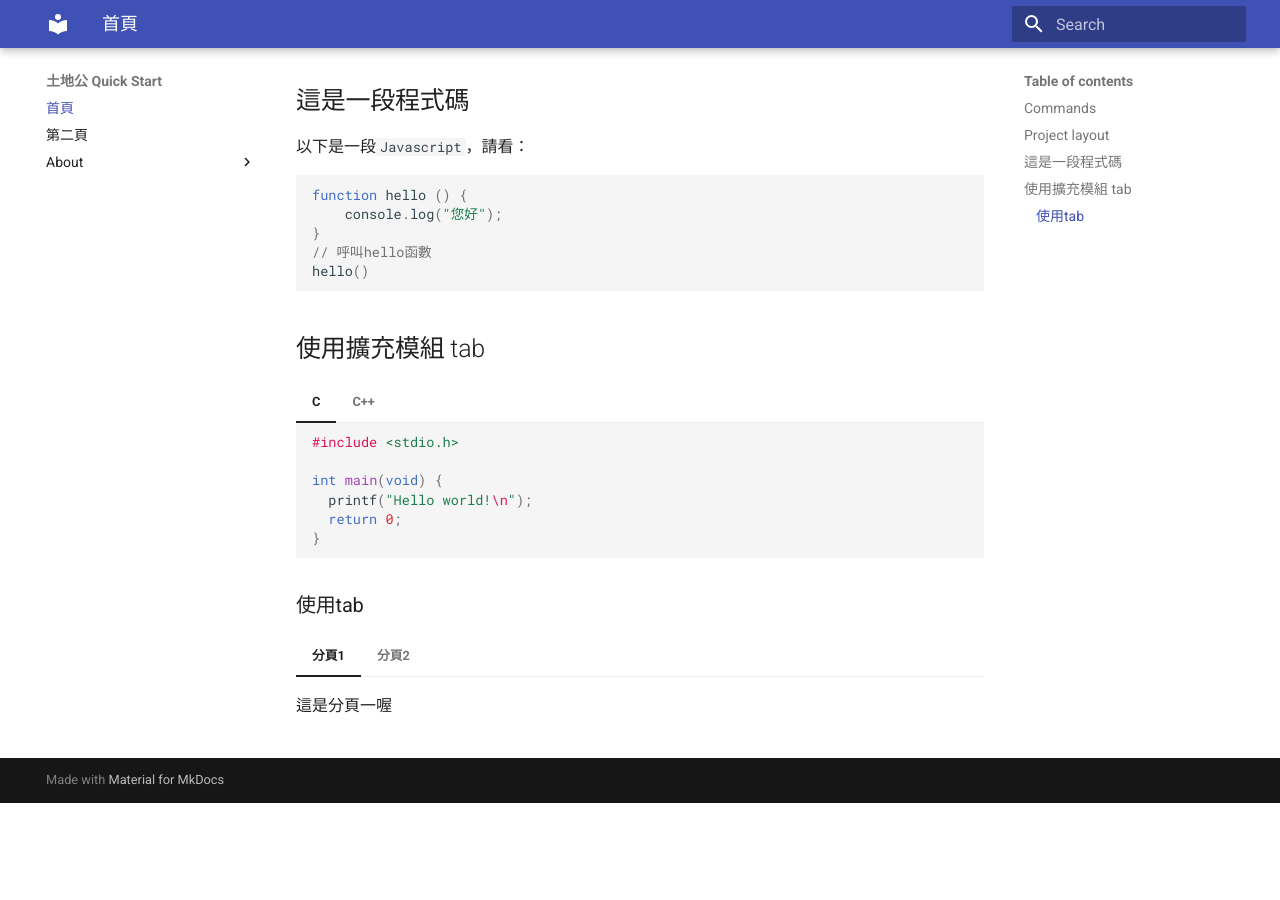
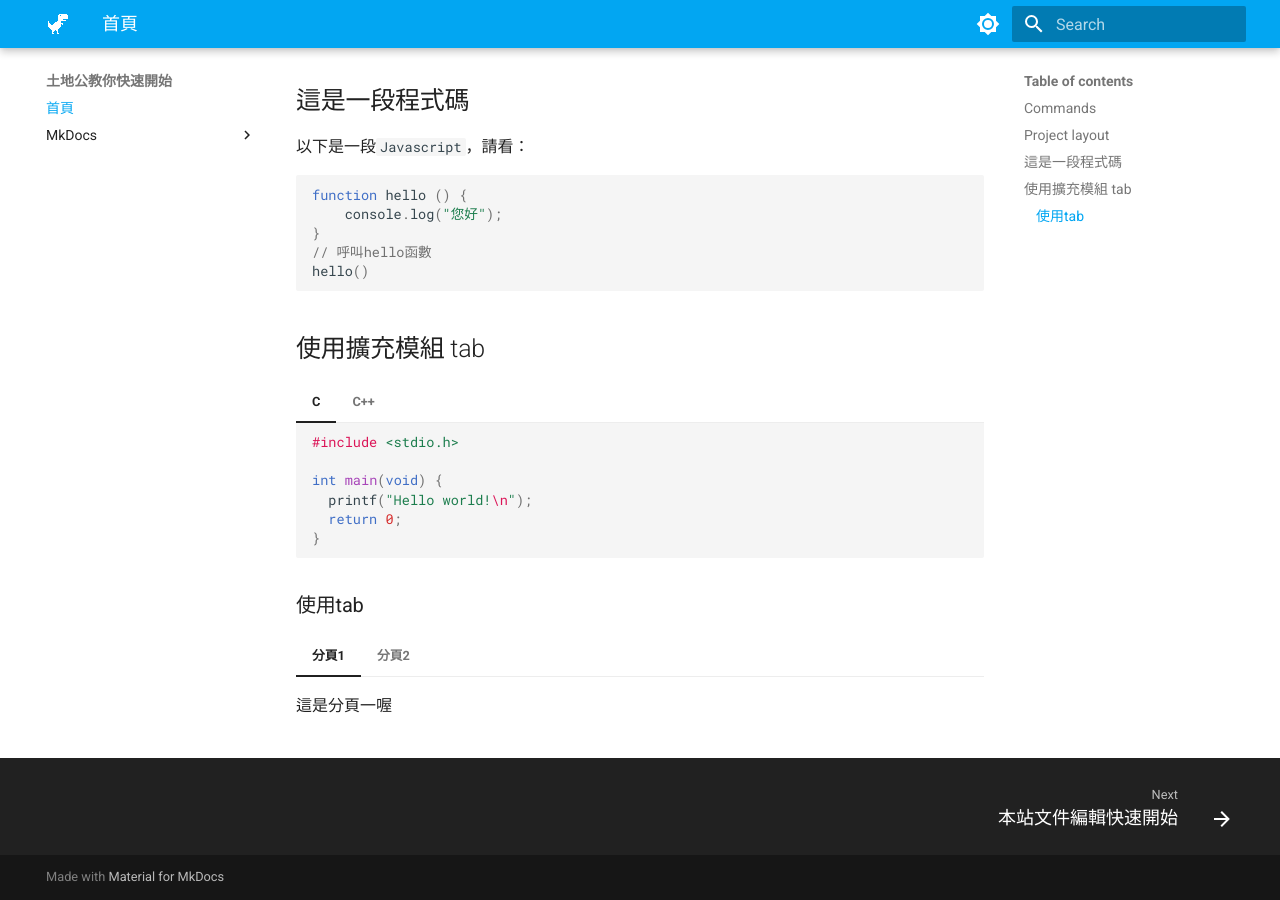
Before and after one commit to yicongkuo/rtd-2dgong, an MkDocs documentation site: the page built from docs/index.md, in a window 1280 px wide and 900 px high, scrolled down 568 px. Built offline with MkDocs 1.6.1 and Material for MkDocs 9.7.7, drawn with Linux system fonts in a browser that asks for light colours; before the commit the page ends 1371 px from its top, so only the background shows below that.

```diff
--- /dev/null
+++ b/docs/mkdocs/index.md
@@ -0,0 +1,6 @@
+# 本站文件編輯快速開始
+
+## Hostem clamor operitur
+
+???+ note "小訣竅"
+    這是一個小訣竅
--- a/mkdocs.yml
+++ b/mkdocs.yml
@@ -1,14 +1,45 @@
-site_name: 土地公 Quick Start
+site_name: 土地公教你快速開始
 
+## 網站分頁
 nav:
   - 首頁: index.md
-  - 第二頁: about.md
-  - About:
-    - Abc: about.md
+  - MkDocs:
+    - mkdocs/index.md
+    - Page 1: mkdocs/abc.md
 
-theme: material
+theme:
+  name: material
+  icon:
+    logo: material/google-downasaur
+  palette:
+    # Palette toggle for light mode
+    - media: "(prefers-color-scheme: light)"
+      scheme: default
+      primary: light blue # 佈景主題主色
+      accent: blue
+      toggle:
+        icon: material/brightness-7
+        name: Switch to dark mode
+
+    # Palette toggle for dark mode
+    - media: "(prefers-color-scheme: dark)"
+      scheme: slate
+      primary: deep purple # 佈景主題主色
+      accent: purple
+      toggle:
+        icon: material/brightness-4
+        name: Switch to light mode
+  features: # 功能
+    - navigation.top
+    - navigation.instant
+    - navigation.indexes
+    - navigation.instant.progress # toc目錄會定位變色
+    - navigation.footer
+    - navigation.tracking
 
 markdown_extensions:
+  - admonition
+  - pymdownx.details
   - pymdownx.superfences
   - pymdownx.tabbed:
       alternate_style: true
```
Also changed, not shown: docs/about.md (deleted, +0 -53 lines), docs/about/abc.md (deleted, +0 -1 lines), docs/mkdocs/abc.md (added, +1 -0 lines).
